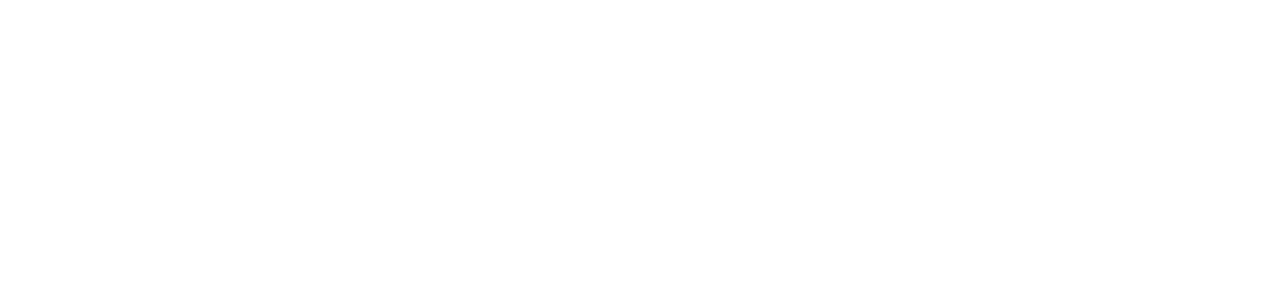
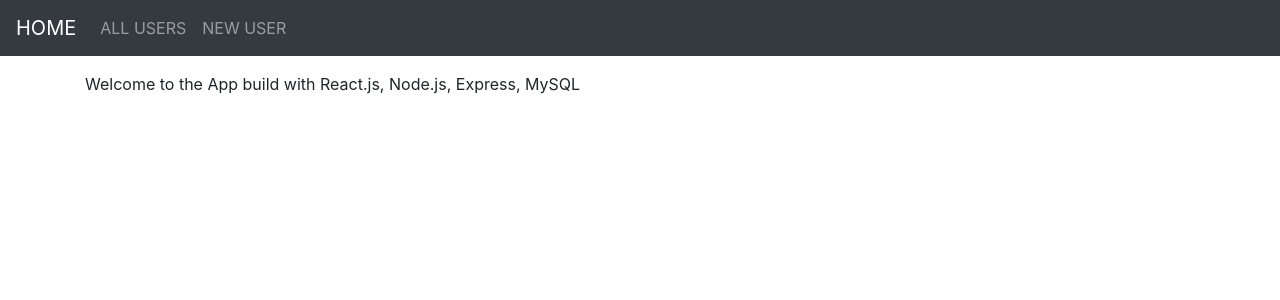
Before and after one commit to annastepanova/React_CRUD_App, a React (Create React App) app: page / in a window 1280 px wide. Shown: the top 300 px of the page. Built offline with nearby package versions, Linux system fonts and the light colour scheme; the HTML template or start-up script is replaced by a standard one.

Commit message:
created navbar and routes

```diff
--- a/src/App.js
+++ b/src/App.js
@@ -2,13 +2,45 @@
 import { BrowserRouter as Router, Switch, Route, Link } from "react-router-dom"
 import './App.css'
 import 'bootstrap/dist/css/bootstrap.min.css'
+import NewUser from "./components/NewUser"
+import UserInfo from "./components/UserInfo"
+import UsersList from "./components/UsersList"
+import HomePage from './components/HomePage'
 
-function App() {
+const App = () => {
   return (
-    <div>
+    <Router>
+      <div>
+        <nav className="navbar navbar-expand navbar-dark bg-dark">
+          <a href="/" className="navbar-brand">
+            HOME
+          </a>
+          <div className="navbar-nav mr-auto">
+            <li className="nav-item">
+              <Link exact to="/users" className="nav-link">
+                ALL USERS
+              </Link>
+            </li>
+            <li className="nav-item">
+              <Link to="/users/new" className="nav-link">
+                NEW USER
+              </Link>
+            </li>
+          </div>
+        </nav>
 
-    </div>
-  );
+        <div className="container mt-3">
+          <Switch>
+            <Route exact path="/" component={HomePage} />
+            <Route path="/users" component={UsersList} />
+            <Route exact path="/users/new" component={NewUser} />
+            <Route path="/users/:id" component={UserInfo} />
+          </Switch>
+        </div>
+      </div>
+    </Router>
+  )
 }
 
-export default App;
+
+export default App
--- /dev/null
+++ b/src/components/HomePage.js
@@ -0,0 +1,14 @@
+import React from 'react'
+
+
+const HomePage = () => {
+
+  return (
+    <div>
+      Welcome to the App build with React.js, Node.js, Express, MySQL
+    </div>
+
+  )
+}
+
+export default HomePage
```
Also changed, not shown: src/components/NewUser.js (added), src/components/UserInfo.js (added), src/components/UsersList.js (added).
